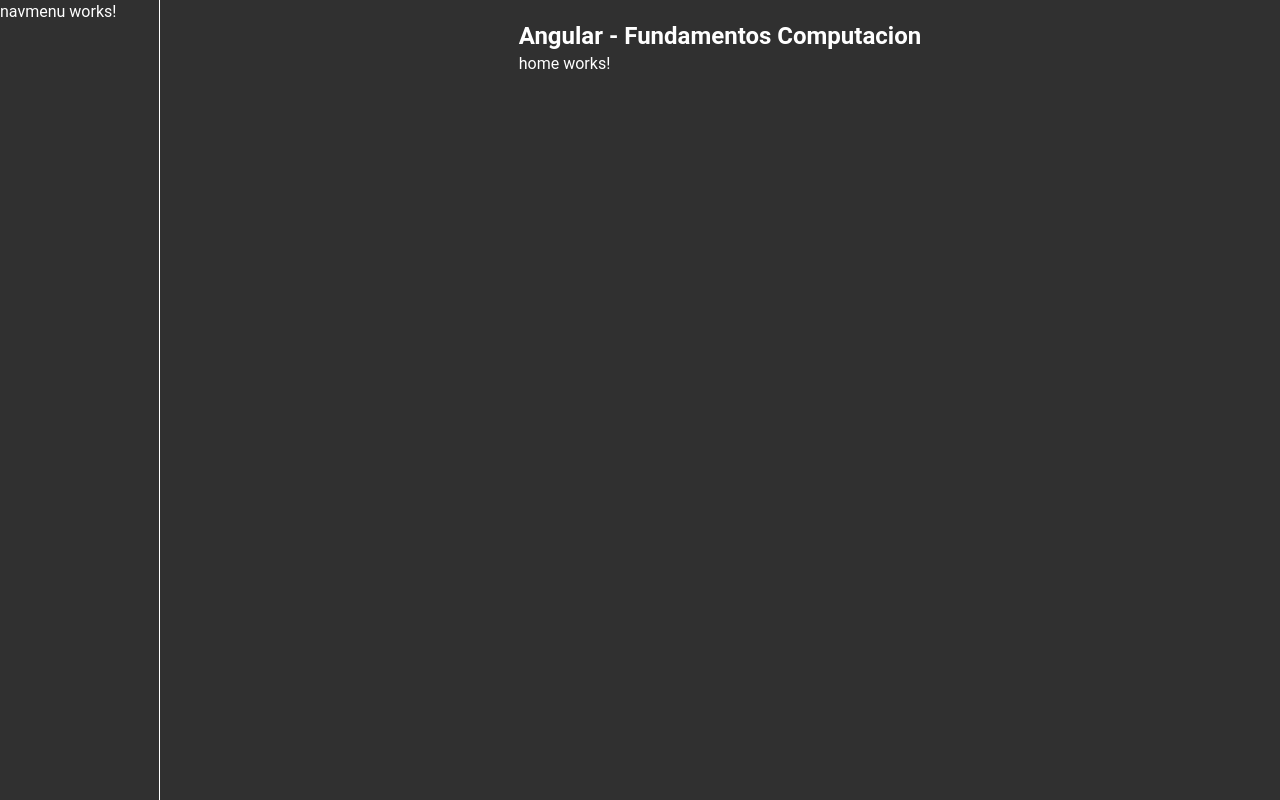
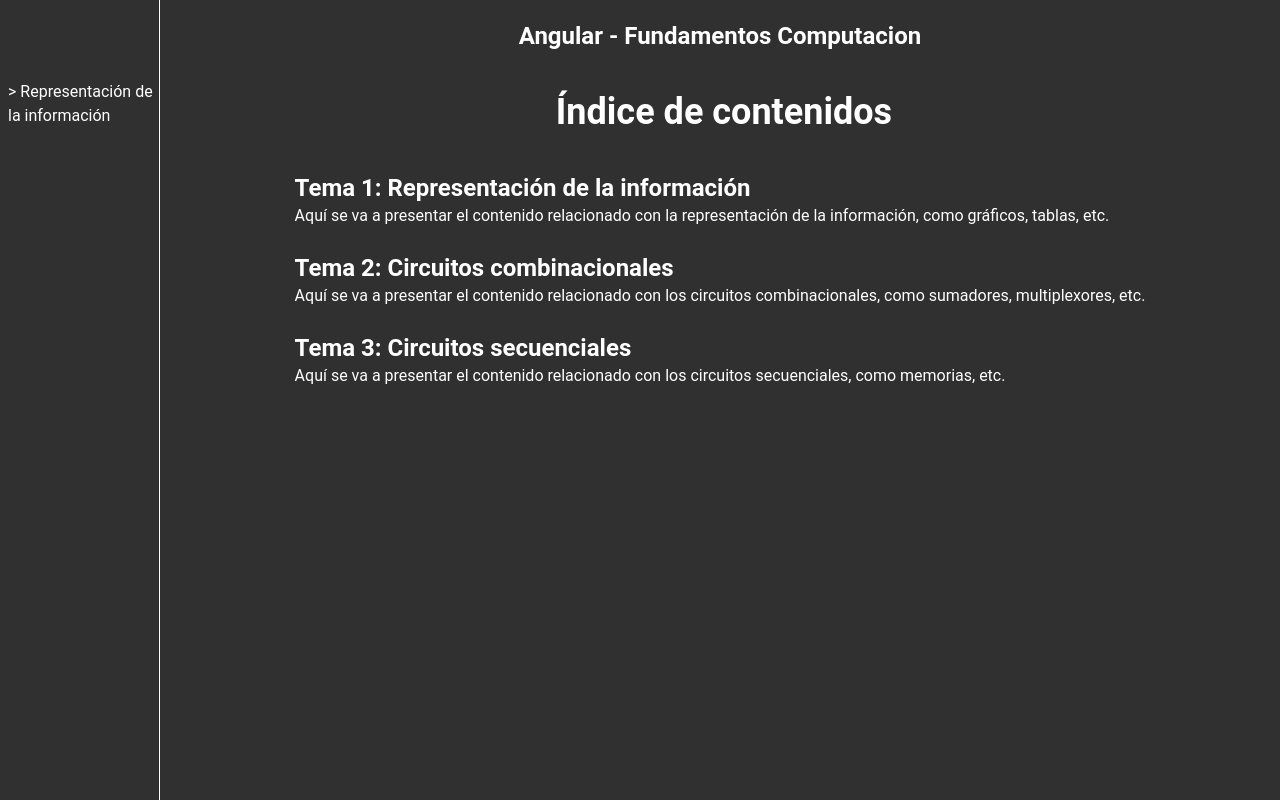
Before and after one commit to abravo83/angular-fundamentos-computacion, an Angular app: page /home in a window 1280 px wide. Built offline with nearby package versions, Linux system fonts and the light colour scheme.

Commit message:
Agregar sección home con tabla de contenido

```diff
--- a/src/app/pages/home/home.html
+++ b/src/app/pages/home/home.html
@@ -1 +1,25 @@
-<p>home works!</p>
+<h2 class="my-10 pl-2 text-4xl text-center font-bold">Índice de contenidos</h2>
+
+<section class="px-4">
+
+  <article class="mt-6">
+    <h3 class="font-semibold text-2xl">Tema 1: Representación de la información</h3>
+    <p>
+      Aquí se va a presentar el contenido relacionado con la representación de la información, como gráficos, tablas, etc.
+    </p>
+  </article>
+
+  <article class="mt-6">
+    <h3 class="font-semibold text-2xl">Tema 2: Circuitos combinacionales</h3>
+    <p>
+      Aquí se va a presentar el contenido relacionado con los circuitos combinacionales, como sumadores, multiplexores, etc.
+    </p>
+  </article>
+
+  <article class="mt-6">
+    <h3 class="font-semibold text-2xl">Tema 3: Circuitos secuenciales</h3>
+    <p>
+      Aquí se va a presentar el contenido relacionado con los circuitos secuenciales, como memorias, etc.
+    </p>
+  </article>
+</section>
--- a/src/app/shared/navmenu/navmenu.html
+++ b/src/app/shared/navmenu/navmenu.html
@@ -1 +1,9 @@
-<p>navmenu works!</p>
+<nav class="pl-2">
+  <header class="h-20">
+
+  </header>
+  <ul>
+    <li class="hover:background-color-white">
+    > Representación de la información</li>
+  </ul>
+</nav>
```
